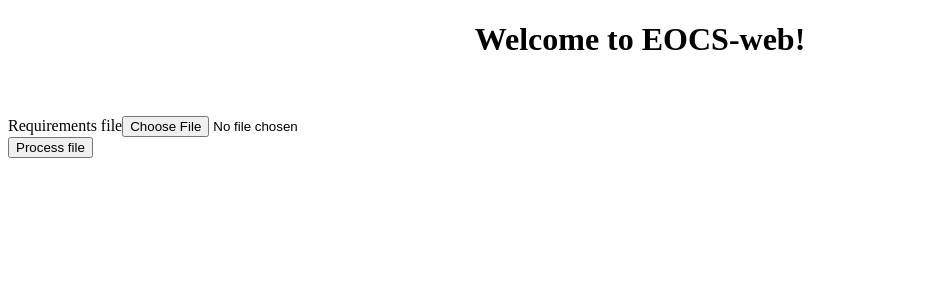
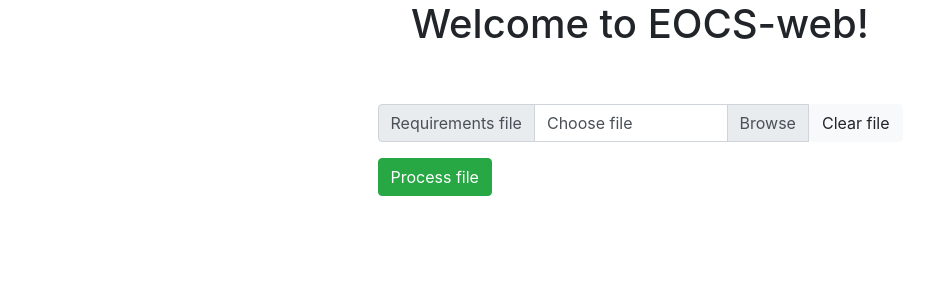
Before and after one commit to Ibercivis/EOCS_Web, an Angular app: page / in a window 1280 px wide. Shown: the top 300 px of the page, without its empty margins (0-944 px from the left). Built offline with nearby package versions, Linux system fonts and the light colour scheme.

Commit message:
Bootstrap library added

```diff
--- a/angular.json
+++ b/angular.json
@@ -23,6 +23,7 @@
               "src/assets"
             ],
             "styles": [
+              "./node_modules/bootstrap/dist/css/bootstrap.min.css",
               "src/styles.css"
             ],
             "scripts": [],
--- a/package.json
+++ b/package.json
@@ -19,6 +19,8 @@
     "@angular/platform-browser": "~7.2.0",
     "@angular/platform-browser-dynamic": "~7.2.0",
     "@angular/router": "~7.2.0",
+    "@ng-bootstrap/ng-bootstrap": "^4.1.1",
+    "bootstrap": "^4.3.1",
     "core-js": "^2.5.4",
     "rxjs": "~6.3.3",
     "tslib": "^1.9.0",
--- a/src/app/app.module.ts
+++ b/src/app/app.module.ts
@@ -1,6 +1,7 @@
 import { BrowserModule } from '@angular/platform-browser';
 import { NgModule } from '@angular/core';
 import { ReactiveFormsModule } from '@angular/forms';
+import {NgbModule} from '@ng-bootstrap/ng-bootstrap';
 
 import { AppRoutingModule } from './app-routing.module';
 import { AppComponent } from './app.component';
@@ -14,6 +15,7 @@ import { UploadFileComponent } from './upload-file/upload-file.component';
   imports: [
     BrowserModule,
     ReactiveFormsModule,
+    NgbModule,
     AppRoutingModule
   ],
   providers: [],
--- a/src/app/upload-file/upload-file.component.html
+++ b/src/app/upload-file/upload-file.component.html
@@ -1,18 +1,38 @@
-<form [formGroup]="uploadFileForm" (ngSubmit)="onSubmit()">
+<div class="container">
+
+  <form [formGroup]="uploadFileForm" (ngSubmit)="onSubmit()"
+        class="mainbox col-md-6" style="margin:auto">
+
     <div class="form-group">
-    <label for="file">Requirements file</label>
-    <input type="file" id="file" (change)="onFileChange($event)" #fileInput formControlName="file">
-    <!-- <button type="button" class="btn btn-sm btn-default" (click)="clearFile()">clear file</button> -->
+      <!-- <label for="file">Requirements file</label>
+    <input type="file" id="file" (change)="onFileChange($event)" #fileInput formControlName="file"> -->
+
+      <div class="input-group">
+        <div class="input-group-prepend">
+          <span class="input-group-text" id="inputGroupFileAddon01">Requirements file</span>
+        </div>
+        <div class="custom-file">
+          <input type="file" (change)="onFileChange($event)" class="custom-file-input" id="file"
+            aria-describedby="inputGroupFileAddon01" #fileInput formControlName="file">
+          <label class="custom-file-label" for="inputGroupFile01">Choose file</label>
+        </div>
+        <button type="button" class="btn btn-light" (click)="clearFile()">Clear file</button>
+      </div>
+
     </div>
     <button type="submit" class="btn btn-success">Process file</button>
   </form>
 
-<div *ngIf="requirements">
+
+
+  <br /><br />
+  <div *ngIf="requirements" class="container">
     <h3>Requirements</h3>
     <ul>
       <li *ngFor="let req of requirements">
         {{req}}
       </li>
     </ul>
+  </div>
 
 </div>
--- a/src/app/upload-file/upload-file.component.ts
+++ b/src/app/upload-file/upload-file.component.ts
@@ -1,4 +1,4 @@
-import { Component, OnInit } from '@angular/core';
+import { Component, OnInit, ViewChild } from '@angular/core';
 import { FormGroup, FormControl } from '@angular/forms';
 
 @Component({
@@ -41,4 +41,10 @@ export class UploadFileComponent implements OnInit {
     }
   }
 
+  clearFile() {
+    this.contentFile = "";
+    this.requirements = "";
+    this.uploadFileForm.reset();
+  }
+
 }
```
Lines whose indentation alone changed are shown as unchanged.
